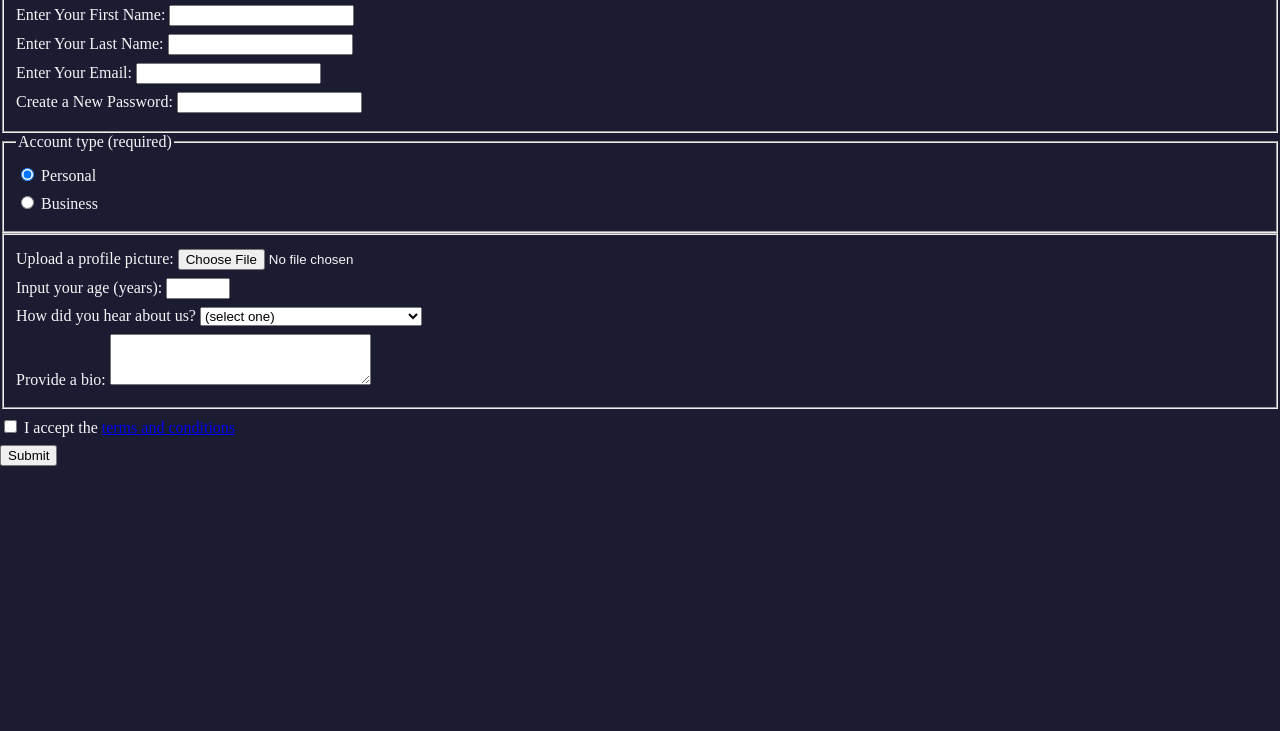
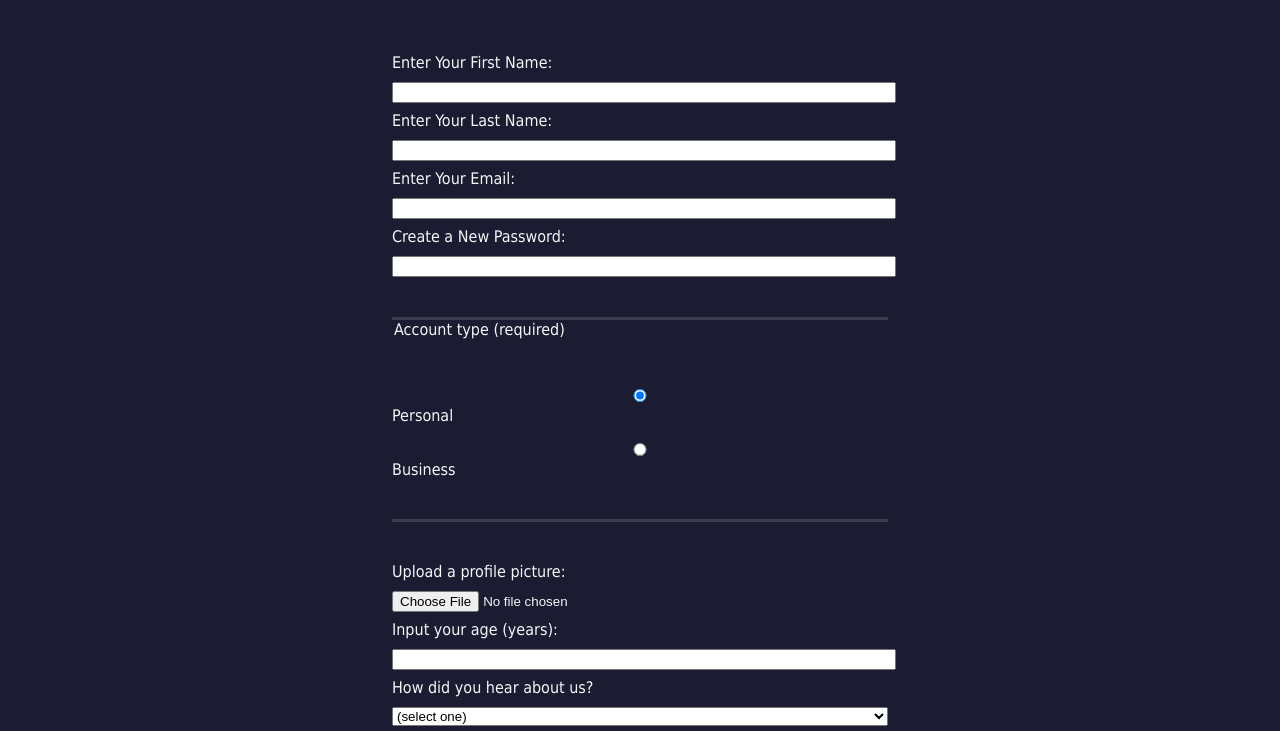
Before and after one commit to Yuliya9449/freecodecamp, a website: page LearnHTMLFormsByBuildingRegistrationForm/index.html in a window 1280 px wide. Shown: the part 124-855 px from the top of the page. Before the commit the page ends 821 px from the top, so only its background shows below. Drawn offline with Linux system fonts and the light colour scheme.

Commit message:
feat: complete steps 42-49

```diff
--- a/LearnHTMLFormsByBuildingRegistrationForm/index.html
+++ b/LearnHTMLFormsByBuildingRegistrationForm/index.html
@@ -19,21 +19,25 @@
       <label for="first-name">Enter Your First Name:
         <input id="first-name"
                type="text"
+               name="first-name"
                required>
       </label>
       <label for="last-name">Enter Your Last Name:
         <input id="last-name"
                type="text"
+               name="last-name"
                required>
       </label>
       <label for="email">Enter Your Email:
         <input id="email"
                type="email"
+               name="email"
                required>
       </label>
       <label for="new-password">Create a New Password:
         <input id="new-password"
                type="password"
+               name="password"
                pattern="[a-z0-5]{8,}"
                required>
       </label>
@@ -57,17 +61,20 @@
     <fieldset>
       <label for="profile-picture">Upload a profile picture:
         <input id="profile-picture"
-               type="file">
+               type="file"
+               name="file">
       </label>
       <label for="age">Input your age (years):
         <input id="age"
                type="number"
+               name="age"
                min="13"
                max="120">
       </label>
 
       <label for="referrer">How did you hear about us?
-        <select id="referrer">
+        <select id="referrer"
+                name="referrer">
           <option value="">(select one)</option>
           <option value="1">freeCodeCamp News</option>
           <option value="2">freeCodeCamp YouTube Channel</option>
@@ -78,6 +85,7 @@
 
       <label for="bio">Provide a bio:
         <textarea id="bio"
+                  name="bio"
                   rows="3"
                   cols="30"
                   placeholder="I like coding on the beach...">
@@ -88,6 +96,7 @@
     <label for="terms-and-conditions">
       <input id="terms-and-conditions"
              type="checkbox"
+             name="terms"
              required>
       I accept the <a href="https://www.freecodecamp.org/news/terms-of-service/">terms and conditions</a>
     </label>
--- a/LearnHTMLFormsByBuildingRegistrationForm/styles.css
+++ b/LearnHTMLFormsByBuildingRegistrationForm/styles.css
@@ -4,9 +4,38 @@ body {
   margin: 0;
   background-color: #1b1b32;
   color: #f5f6f7;
+  font-family: Tahoma;
+  font-size: 16px;
 }
 
 label {
   display: block;
   margin: 0.5rem 0;
 }
+
+h1, p {
+  margin: 1em auto;
+  text-align: center;
+}
+
+form {
+  margin: 0 auto;
+  min-width: 300px;
+  max-width: 500px;
+  width: 60vw;
+}
+
+fieldset {
+  border: none;
+  padding: 2rem 0;
+  border-bottom: 3px solid #3b3b4f;
+}
+
+fieldset:last-of-type {
+  border-bottom: none;
+}
+
+input, textarea, select {
+  width: 100%;
+  margin: 10px 0 0;
+}
```
